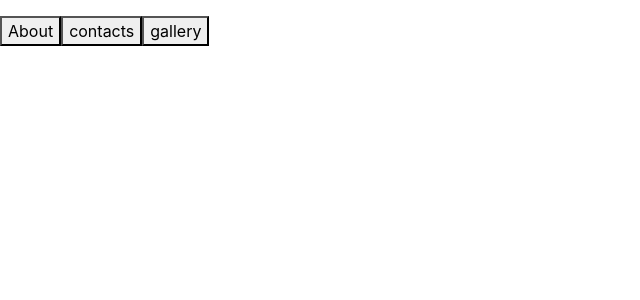
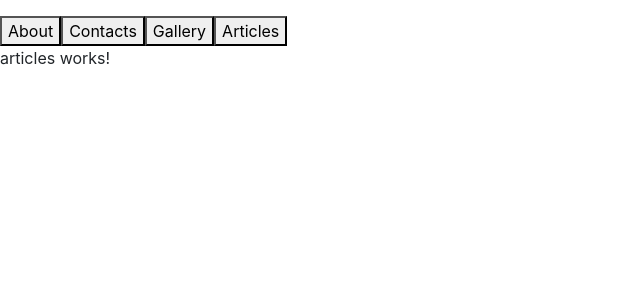
Before and after one commit to chagraoui/Docs, an Angular app in the folder SecondApp/: page /articles in a window 1280 px wide. Before the commit this address led to /. Shown: the top 300 px of the page, without its empty margins (0-640 px from the left). Built offline with nearby package versions, Linux system fonts and the light colour scheme.

Commit message:
add componenet arcitles

```diff
--- a/SecondApp/src/app/app.component.html
+++ b/SecondApp/src/app/app.component.html
@@ -3,10 +3,12 @@
 
 <div>
   <button routerLink="/about"> About </button>
-  <button routerLink="/contacts"> contacts </button>
-  <button routerLink="/gallery"> gallery </button>
+  <button routerLink="/contacts"> Contacts </button>
+  <button routerLink="/gallery"> Gallery </button>
+  <button routerLink="/articles"> Articles </button>
 </div>
 
 
 
+
 <router-outlet></router-outlet>
--- a/SecondApp/src/app/app.module.ts
+++ b/SecondApp/src/app/app.module.ts
@@ -13,11 +13,13 @@
 import { ContactsComponent } from './contacts/contacts.component';
 import { GalleryComponent } from './gallery/gallery.component';
 import { GaleryService } from './galery.service';
+import { ArticlesComponent } from './articles/articles.component';
 
 const routes: Routes = [
   {path:'about',component: AboutComponent },
   {path: 'contacts', component: ContactsComponent},
   {path: 'gallery', component: GalleryComponent},
+  {path: 'articles', component: ArticlesComponent},
   {path: '', redirectTo: '/about',pathMatch: 'full'}
 ];
 
@@ -27,7 +29,8 @@
     AppComponent,
     AboutComponent,
     ContactsComponent,
-    GalleryComponent
+    GalleryComponent,
+    ArticlesComponent
   ],
   imports: [
     BrowserModule, FormsModule,RouterModule.forRoot(routes),HttpClientModule
--- /dev/null
+++ b/SecondApp/src/app/articles/articles.component.html
@@ -0,0 +1,3 @@
+<p>
+  articles works!
+</p>
--- /dev/null
+++ b/SecondApp/src/app/articles/articles.component.ts
@@ -0,0 +1,15 @@
+import { Component, OnInit } from '@angular/core';
+
+@Component({
+  selector: 'app-articles',
+  templateUrl: './articles.component.html',
+  styleUrls: ['./articles.component.css']
+})
+export class ArticlesComponent implements OnInit {
+
+  constructor() { }
+
+  ngOnInit() {
+  }
+
+}
```
Also changed, not shown: SecondApp/src/app/articles/articles.component.css (added), 1 other file (tests, documents, lock files or other folders).
